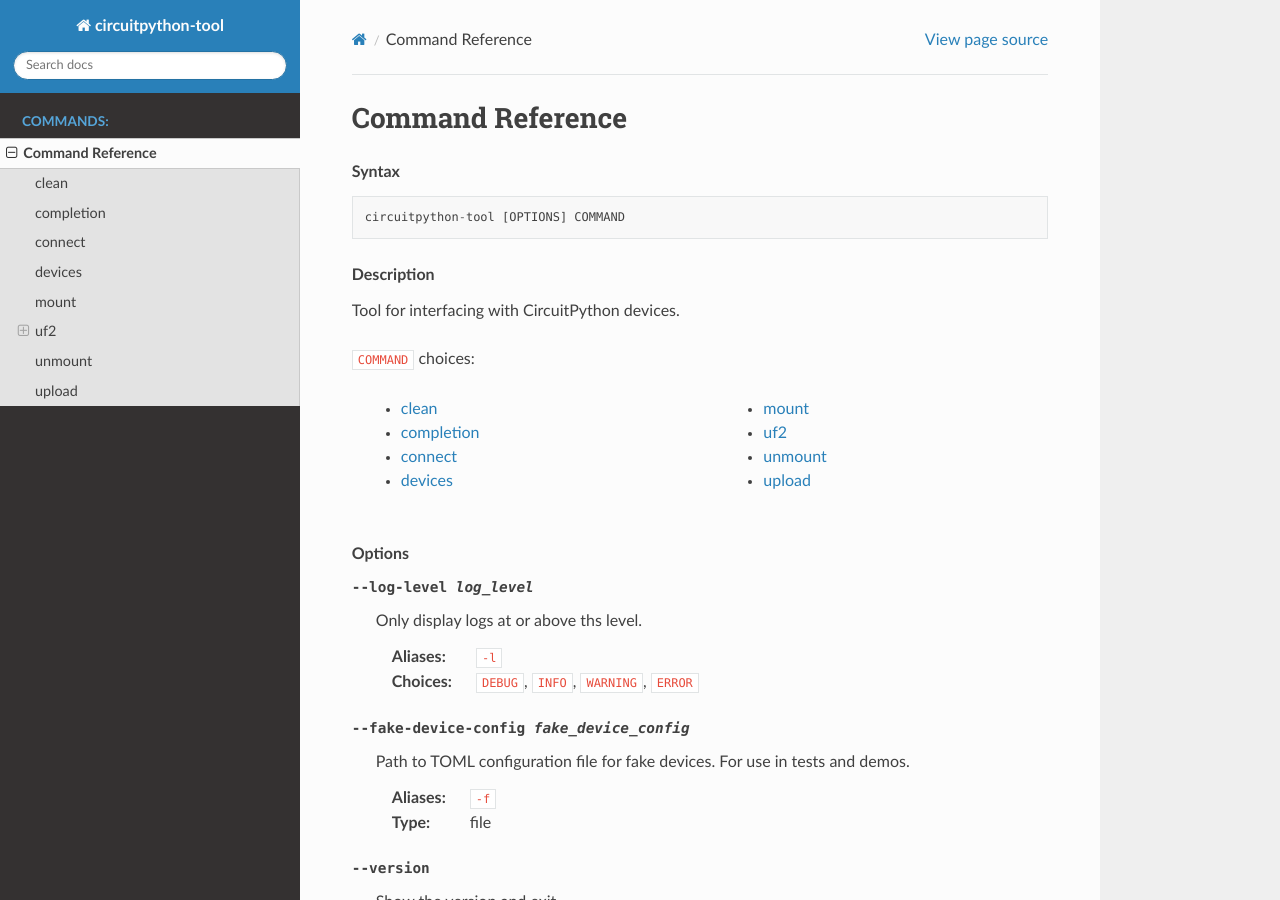
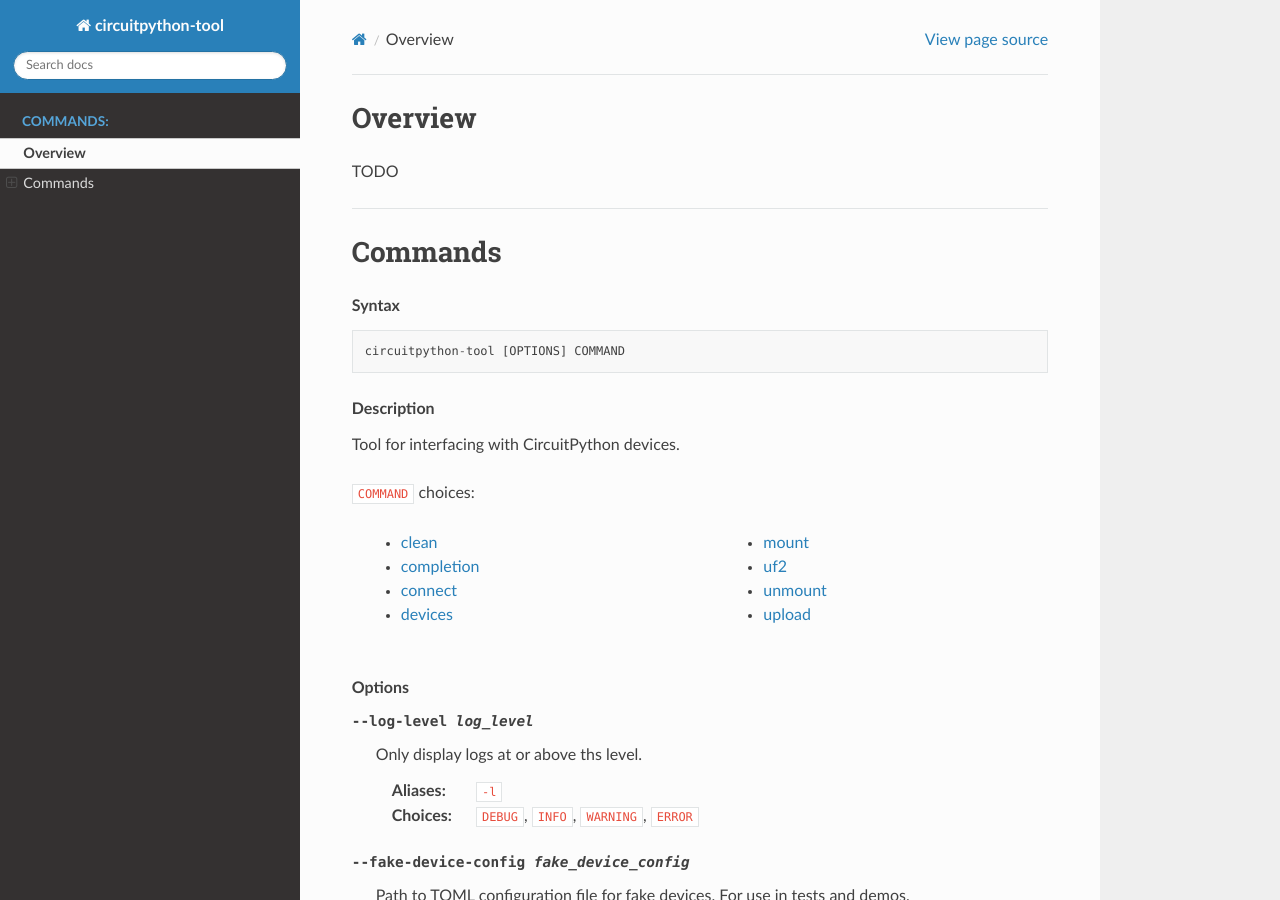
Before and after one commit to dhrosa/circuitpython_tool, a Sphinx documentation site: the page built from docs/source/generated_cli_docs.rst, in a window 1280 px wide and 900 px high. Built offline with Sphinx 7.4.7 and the Read the Docs theme 2.0.0, drawn with Linux system fonts in a browser that asks for light colours.

```diff
--- a/docs/source/generated_cli_docs.rst
+++ b/docs/source/generated_cli_docs.rst
@@ -1,7 +1,15 @@
+########################################
+Overview
+########################################
+TODO
+
+
+----
+
 .. _command-:
 
 ########################################
-Command Reference
+Commands
 ########################################
 
 .. rubric:: Syntax
```
Also changed, not shown: 1 other file.
